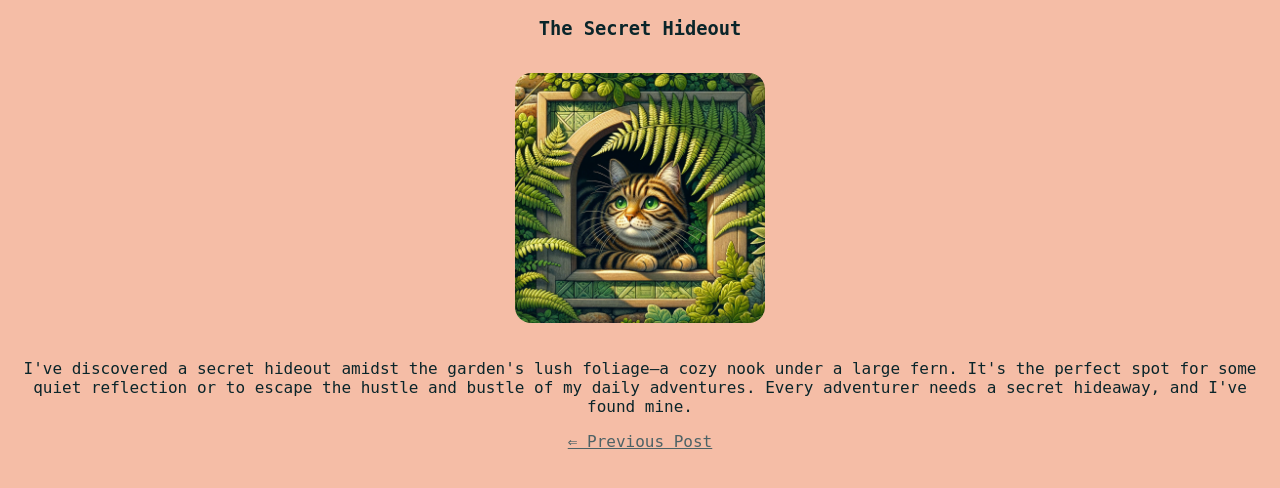
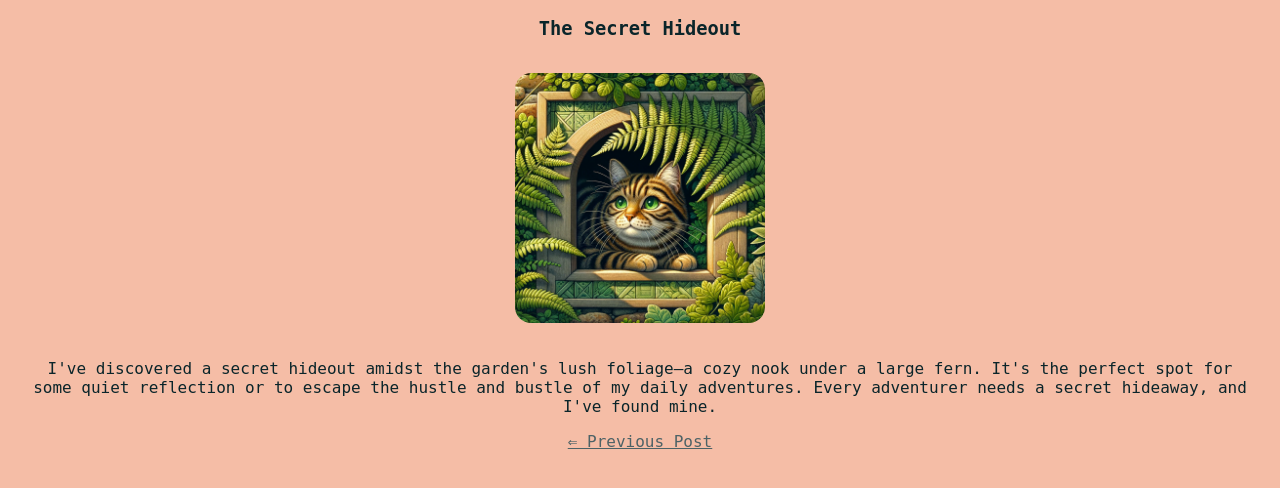
Before and after one commit to amy-enn/php-blog-engine, a PHP site: page /post.php?name=2024-01-07-the-secret-hideout in a window 1280 px wide. Shown: the part 28-516 px from the top of the page. Run offline with PHP 8.4, Linux system fonts and the light colour scheme.

```diff
--- a/style.css
+++ b/style.css
@@ -47,6 +47,7 @@ img {
     flex-direction: column;
     align-items: center;
     text-align: center;
+    margin: 0 1rem;
 }
 
 .post-list {
```
Also changed, not shown: README.md, screenshot1.png (added), screenshot2.png (added).
